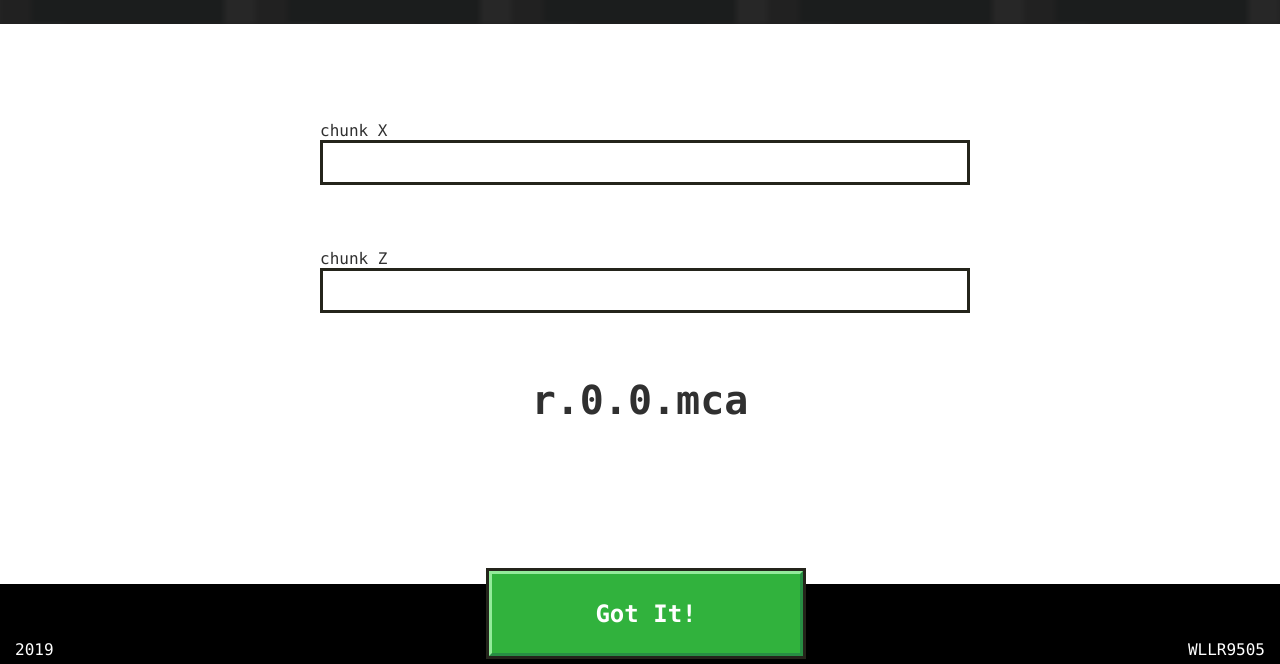
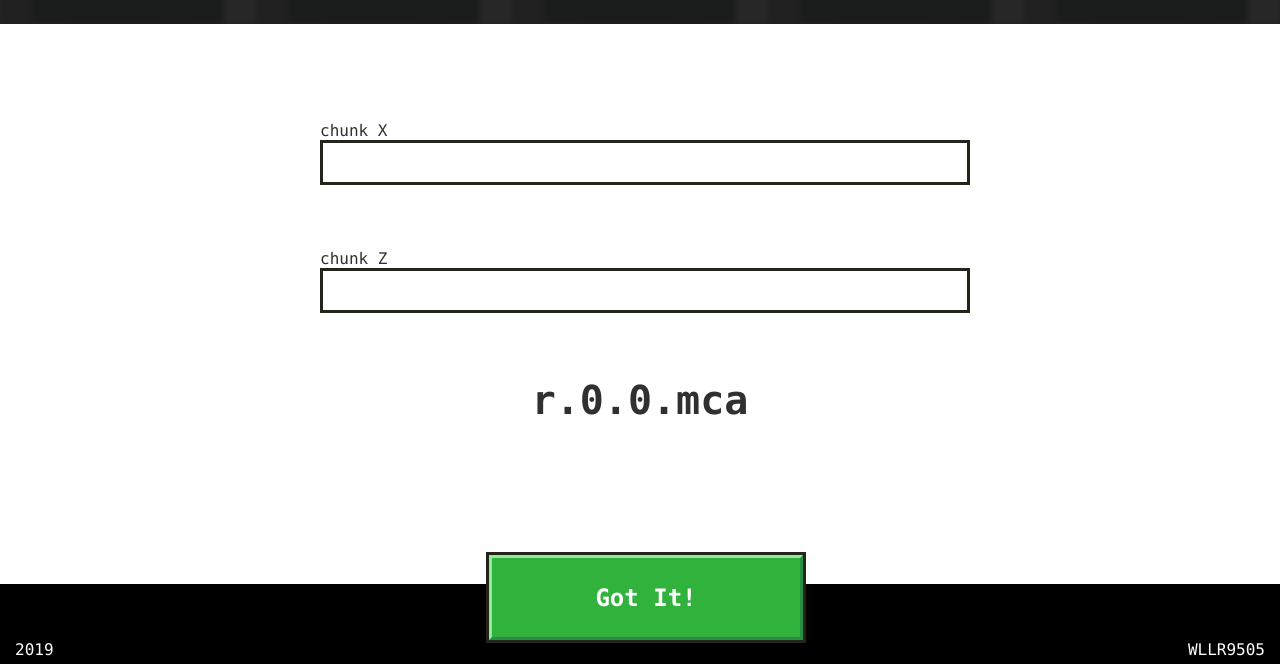
Before and after one commit to WLLR9505/minecraft-region, a plain HTML site: page index.html in a window 1280 px wide. Shown: the part 136-800 px from the top of the page. Drawn offline with Linux system fonts and the light colour scheme.

Commit message:
Update style.css

```diff
--- a/css/style.css
+++ b/css/style.css
@@ -120,7 +120,7 @@ label {
     text-align: center;
     width: 20%;
     left: 38%;
-    top: 88%;
+    top: 86%;
     color: white;
 
     box-shadow: 0 0 0 3px #24241b;
```
